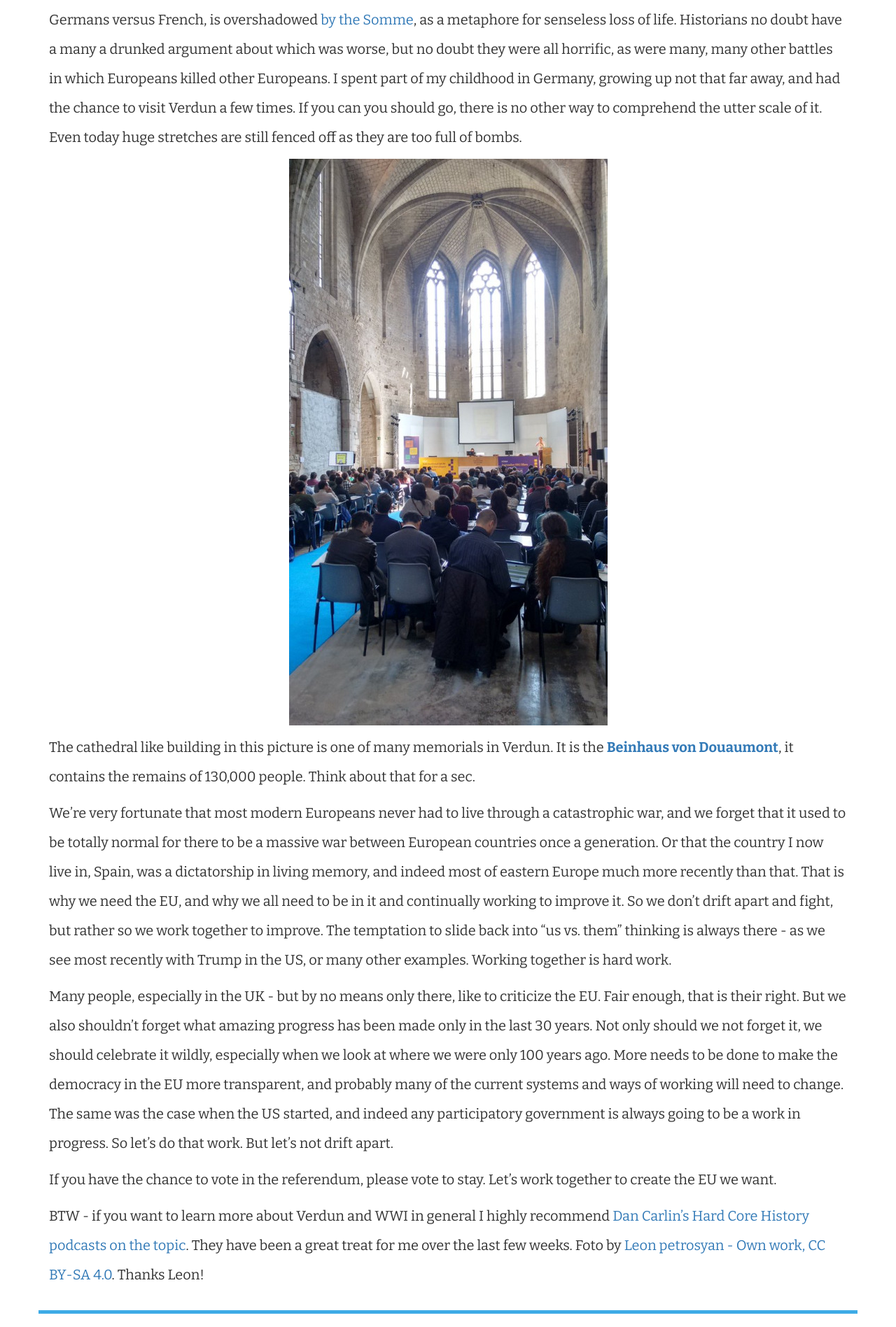
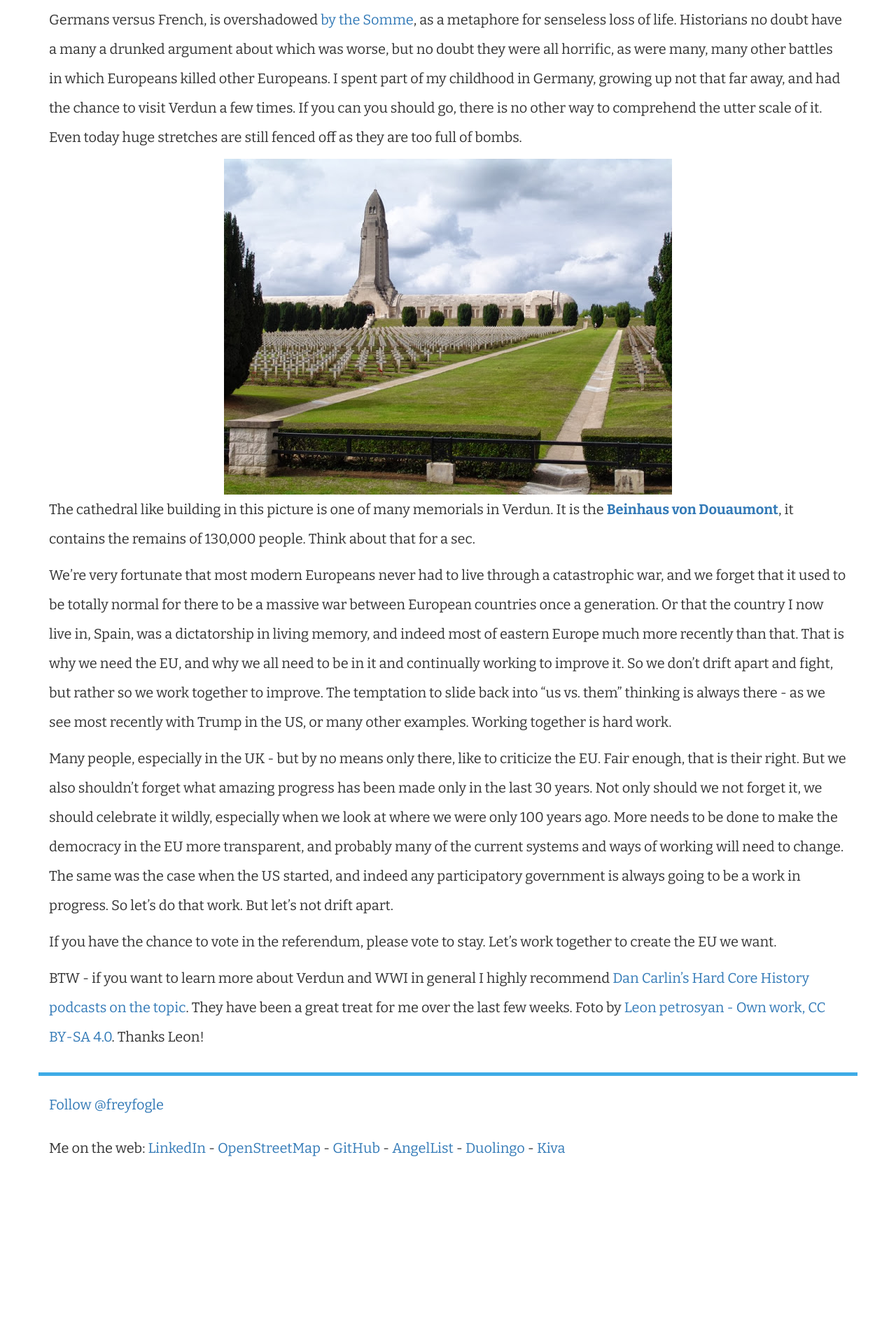
Before and after one commit to freyfogle/freyfogle.github.io, a Jekyll site: the page built from _posts/2016-04-11-thoughts-on-the-uk-euro-referendum.md, in a window 1280 px wide. Shown: the part 1064-2961 px from the top of the page at 70% size. Built offline with Jekyll 4.4.1, drawn with Linux system fonts in a browser that asks for light colours; comment, search, counter and statistics services are not loaded; after the commit the page ends 2766 px from its top, so only the background shows below that.

Commit message:
verdun img

```diff
--- a/_posts/2016-04-11-thoughts-on-the-uk-euro-referendum.md
+++ b/_posts/2016-04-11-thoughts-on-the-uk-euro-referendum.md
@@ -11,7 +11,8 @@ One of the frustrations with the discussion around a big decision like the refer
 
 For me though, the date of the announcement of the referendum served as a great reminder of why we need the EU and why you should vote to stay in. February 23, 2016 was the 100th anniversary of the start of the <a href="https://en.wikipedia.org/wiki/Battle_of_Verdun">battle of Verdun</a>, one of the most brutal battles in human history, with close to a million casualties. In the UK, Verdun, because the battle featured Germans versus French, is overshadowed <a href="https://en.wikipedia.org/wiki/Battle_of_the_Somme">by the Somme</a>, as a metaphore for senseless loss of life. Historians no doubt have a many a drunked argument about which was worse, but no doubt they were all horrific, as were many, many other battles in which Europeans killed other Europeans. I spent part of my childhood in Germany, growing up not that far away, and had the chance to visit Verdun a few times. If you can you should go, there is no other way to comprehend the utter scale of it. Even today huge stretches are still fenced off as they are too full of bombs.
 
-<center><figure class="tmblr-full" data-orig-height="480" data-orig-width="640"><center><img data-orig-height="480" data-orig-width="640" alt="image" src="/img/blog/540.jpg"/></center></figure></center><p/>
+<center><img alt="image" src="/img/blog/verdun.jpg"/></center>
+
 The cathedral like building in this picture is one of many memorials in Verdun. It is the <a href="https://en.wikipedia.org/wiki/Douaumont_Ossuary"><b>Beinhaus von Douaumont</b></a>, it contains the remains of 130,000 people. Think about that for a sec.
 
 We’re very fortunate that most modern Europeans never had to live through a catastrophic war, and we forget that it used to be totally normal for there to be a massive war between European countries once a generation. Or that the country I now live in, Spain, was a dictatorship in living memory, and indeed most of eastern Europe much more recently than that.
```
Also changed, not shown: img/blog/verdun.jpg (added).
